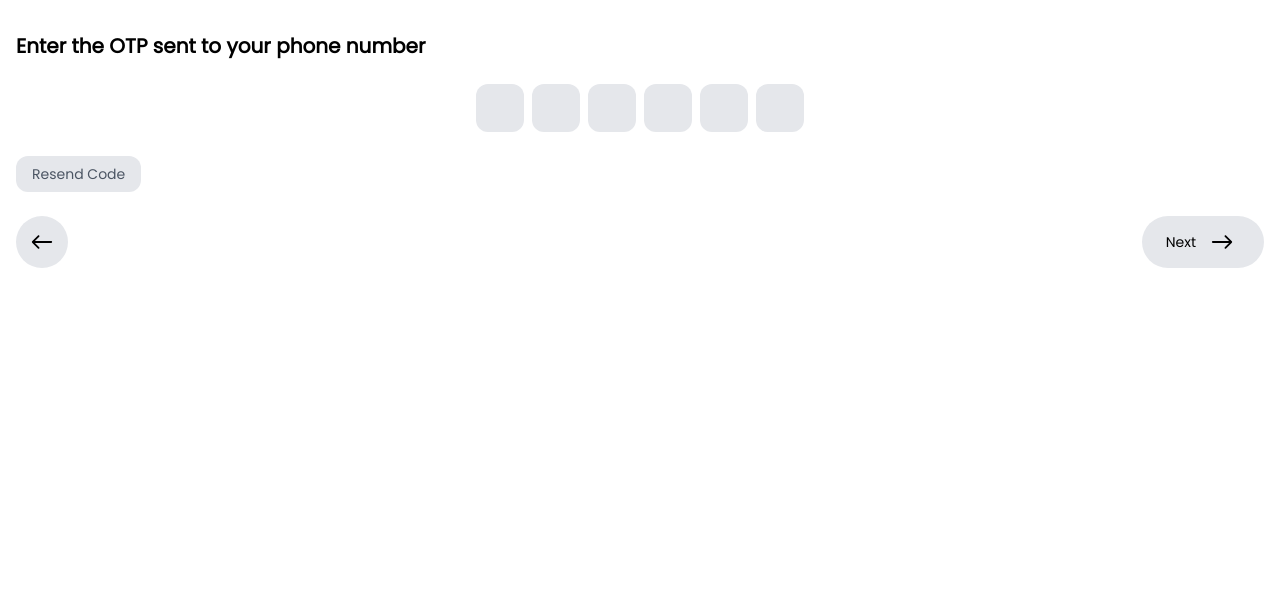
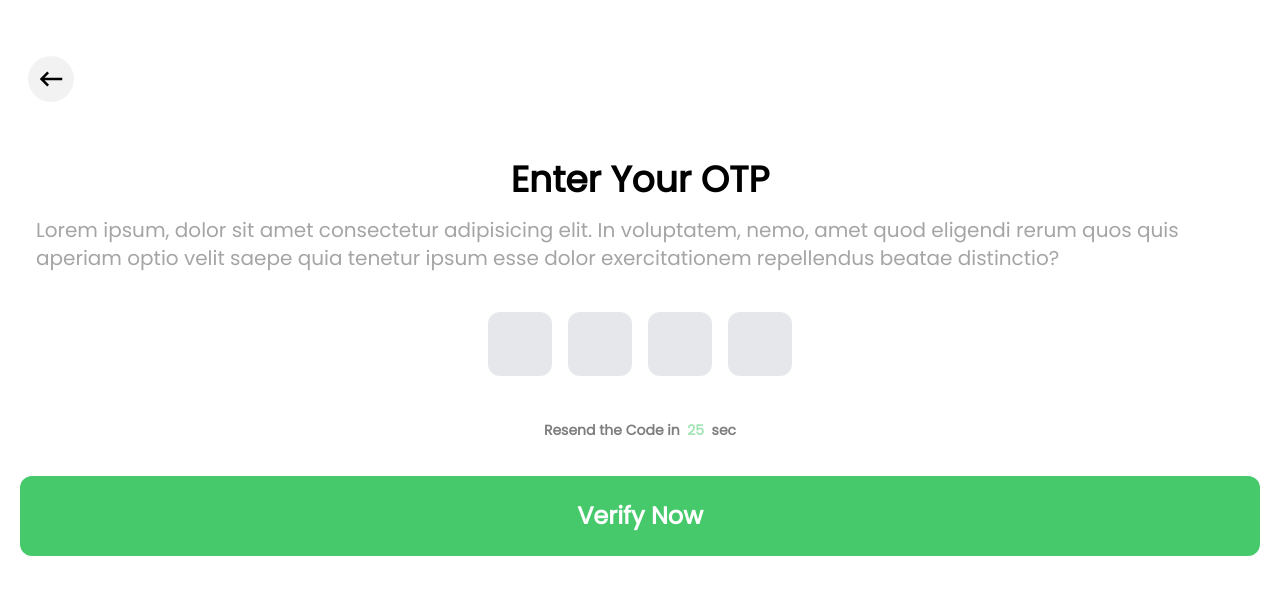
Before and after one commit to AdharBattulwar/Relyft, a React (Vite) app in the folder Frontend/: page /otp in a window 1280 px wide. Shown: the top 594 px of the page. Built offline with nearby package versions, Linux system fonts and the light colour scheme.

Commit message:
Refactor routing and components, remove Login and UserDetails components Added -Otp Verification

```diff
--- a/Frontend/src/App.tsx
+++ b/Frontend/src/App.tsx
@@ -1,7 +1,5 @@
 import { Route, Routes } from "react-router-dom";
-import Login from "./components/Login";
 import OtpVerification from "./components/OtpVerification";
-import UserDetails from "./components/UserDetails";
 import Signup from "./components/SignUp";
 import Signin from "./components/SignIn";
 import ForgotPassword from "./components/ForgotPass";
@@ -11,9 +9,7 @@ function App() {
     <>
       <Routes>
         <Route path="/" element={<Signup />} />
-        <Route path="/login" element={<Login />} />
         <Route path="/otp" element={<OtpVerification />} />
-        <Route path="/userDetails" element={<UserDetails />} />
         <Route path="/signup" element={<Signup />} />
         <Route path="/signin" element={<Signin />} />
         <Route path="/forgot" element={<ForgotPassword />} />
--- a/Frontend/src/components/Login/index.tsx
+++ /dev/null
@@ -1,73 +0,0 @@
-import React from "react";
-import { FaApple, FaFacebook } from "react-icons/fa";
-import { FcGoogle } from "react-icons/fc";
-import { Input } from "../ui/input";
-import { Button } from "../ui/button";
-import { Link } from "react-router-dom";
-
-type Props = object;
-
-const Login: React.FC<Props> = () => {
-
-  return (
-    <div className="h-screen w-full pt-8 p-4 flex flex-col justify-between">
-      <div className="">
-        <div className="flex flex-col gap-4 items-start justify-center">
-          <div className="font-medium text-xl ">
-            What's your phone no. or Email ?
-          </div>
-          <div className="w-full flex gap-2 items-center justify-center">
-            <div className="w-1/4 p-3 rounded-xl bg-gray-200 flex items-center justify-center">
-              .
-            </div>
-            <div className="w-3/4 p-2 rounded-xl bg-gray-200 flex items-center justify-center">
-              <Input className="border-none text-lg"></Input>
-            </div>
-          </div>
-          <div className="w-full">
-            <Link to="/otp">
-              <Button className="w-full p-3 rounded-xl bg-black text-white">
-                Continue
-              </Button>
-            </Link>
-          </div>
-        </div>
-        <div className="my-4 flex items-center justify-center">
-          <div className="h-0 w-full border flex items-center justify-center border-gray-400"></div>
-          <span className="px-3">or</span>
-          <div className="h-0 w-full border flex items-center justify-center border-gray-400"></div>
-        </div>
-        <div className="w-full h-auto flex flex-col gap-2">
-          <div className="w-full rounded-xl bg-gray-200 flex items-center justify-center">
-            <Button className="w-full gap-3 p-4 text-lg flex items-center justify-center">
-              <FcGoogle className="text-xl" /> Continue with Google
-            </Button>
-          </div>
-          <div className="w-full rounded-xl bg-gray-200 flex items-center justify-center">
-            <Button className="w-full gap-3 p-4 text-lg flex items-center justify-center">
-              <FaApple className="text-xl" /> Continue with Apple
-            </Button>
-          </div>
-          <div className="w-full rounded-xl bg-gray-200 flex items-center justify-center">
-            <Button className="w-full gap-3 p-4 text-lg flex items-center justify-center">
-              <FaFacebook className="text-xl text-blue-500" /> Continue with
-              Facebook
-            </Button>
-          </div>
-          <div className="text-sm line-clamp-3 my-2">
-            Lorem, ipsum dolor sit amet consectetur adipisicing elit. Quod
-            cumque esse corrupti. Atque, quam voluptatum? Ex fuga placeat quidem
-            nihil eos aperiam debitis omnis iure, tempora unde quia soluta
-            officiis.
-          </div>
-        </div>
-      </div>
-      <div className="line-clamp-2 text-sm">
-        Lorem ipsum dolor, sit amet consectetur adipisicing elit. Eos doloribus
-        exercitationem facere cum, velit, nostrum fuga harum omnis modi alias
-      </div>
-    </div>
-  );
-};
-
-export default Login;
--- a/Frontend/src/components/OtpVerification/index.tsx
+++ b/Frontend/src/components/OtpVerification/index.tsx
@@ -1,86 +1,87 @@
 import React, { useEffect, useState } from "react";
 import { InputOTP, InputOTPGroup, InputOTPSlot } from "../ui/input-otp";
-import { IoIosArrowRoundBack, IoIosArrowRoundForward } from "react-icons/io";
 import { Button } from "../ui/button";
 import { RolePopup } from "../Popups/otpPopup";
 import { Link } from "react-router-dom";
+import { MdKeyboardBackspace } from "react-icons/md";
 
 type Props = object;
 
 const OtpVerification: React.FC<Props> = () => {
-  const [time, setTime] = useState(true);
+  const [seconds, setSeconds] = useState(30);
 
   useEffect(() => {
-    const timer = setTimeout(() => {
-      setTime(false);
-    }, 5000);
-    return () => clearTimeout(timer);
-  }, []);
+    if (seconds > 0) {
+      const timer = setInterval(() => {
+        setSeconds((prevSeconds) => prevSeconds - 1);
+      }, 1000);
+      return () => clearInterval(timer); // Clean up the interval on component unmount
+    }
+  }, [seconds]);
 
   return (
-    <div className="h-screen w-full pt-8 p-4 flex flex-col justify-between">
-      <div className="w-full gap-6 flex flex-col">
-        <div className="text-xl font-semibold ">
-          Enter the OTP sent to your phone number
+    <div className="px-5 py-6 flex flex-col gap-10 h-screen w-screen">
+      {/* TODO: Setlink */}
+      <Link to={"/forgot"}>
+        <div className="absolute top-14 left-7">
+          <Button className="p-2 rounded-full bg-[#F2F2F2]">
+            <MdKeyboardBackspace className="text-3xl " />
+          </Button>
         </div>
-        <div className="flex justify-center items-center">
-          <InputOTP maxLength={6}>
-            <InputOTPGroup className="rounded-xl gap-2 ">
+      </Link>
+      <div className="flex flex-col justify-center gap-4 items-center mt-24">
+        <div className="text-4xl font-bold">Enter Your OTP</div>
+        <div className="line-clamp-2 px-4 text-xl text-[#A5A5A5] ">
+          Lorem ipsum, dolor sit amet consectetur adipisicing elit. In
+          voluptatem, nemo, amet quod eligendi rerum quos quis aperiam optio
+          velit saepe quia tenetur ipsum esse dolor exercitationem repellendus
+          beatae distinctio?
+        </div>
+      </div>
+      <div className="flex flex-col gap-3">
+        <div className="flex items-center justify-center flex-col gap-4">
+          <InputOTP maxLength={4}>
+            <InputOTPGroup className="rounded-xl gap-4 ">
               <InputOTPSlot
-                className="border-none bg-gray-200 rounded-xl"
+                className="size-16 border-none bg-gray-200 rounded-xl"
                 index={0}
               />
               <InputOTPSlot
-                className="border-none bg-gray-200 rounded-xl"
+                className="size-16 border-none bg-gray-200 rounded-xl"
                 index={1}
               />
               <InputOTPSlot
-                className="border-none bg-gray-200 rounded-xl"
+                className="size-16 border-none bg-gray-200 rounded-xl"
                 index={2}
               />
               <InputOTPSlot
-                className="border-none bg-gray-200 rounded-xl"
+                className="size-16 border-none bg-gray-200 rounded-xl"
                 index={3}
-              />
-              <InputOTPSlot
-                className="border-none bg-gray-200 rounded-xl"
-                index={4}
-              />
-              <InputOTPSlot
-                className="border-none bg-gray-200 rounded-xl"
-                index={5}
               />
             </InputOTPGroup>
           </InputOTP>
         </div>
-        {time ? (
+        <div className="flex items-center justify-center mt-6">
+          {seconds ? (
             <Button
-            className="flex w-fit p-2 rounded-xl text-gray-600 font-semibold px-4 bg-gray-200"
+              className="flex items-center justify-center w-fit p-2 font-semibold px-4"
               disabled={true}
-            onClick={() => setTime(false)}
             >
-            I havent Recieved the Code {time}
+              Resend the Code in <div className="text-myGreen">&nbsp; {seconds} &nbsp;</div> sec
             </Button>
           ) : (
             <Button
-            className="flex w-fit p-2 rounded-xl text-gray-600 font-semibold px-4 bg-gray-200"
+              className="flex w-fit items-center justify-center p-2 font-semibold px-4 "
               disabled={false}
             >
-            <RolePopup />
+              <RolePopup/>
             </Button>
           )}
-
-        <div className="w-full flex justify-between">
-          <Link to="/login">
-            <Button className="flex w-fit p-2 rounded-full text-4xl font-semibold bg-gray-200">
-              <IoIosArrowRoundBack />
+        </div>
+        <div className="flex mt-4">
+          <Button className="bg-[#46C96B] text-2xl w-full text-white font-semibold rounded-xl py-6 ">
+            Verify Now
           </Button>
-          </Link>
-          <Link to="/userDetails">
-            <Button className="flex w-fit p-2 px-6 rounded-full gap-2 justify-between items-center bg-gray-200">
-              Next <IoIosArrowRoundForward className="text-4xl font-semibold" />
-            </Button>
-          </Link>
         </div>
       </div>
     </div>
--- a/Frontend/src/components/UserDetails/index.tsx
+++ /dev/null
@@ -1,34 +0,0 @@
-import React from "react";
-import { Input } from "../ui/input";
-
-type Props = object;
-
-const UserDetails: React.FC<Props> = () => {
-  return (
-    <div className="h-screen w-full pt-8 p-4 flex flex-col">
-      <div className="text-xl font-semibold">User Details</div>
-      <div className="w-full">
-        <div className="w-full flex flex-col gap-4 items-start justify-center">
-          <div className="w-full flex flex-col gap-2 ">
-            <span className="text-xl font-semibold ">Username</span>
-            <Input className="border-none rounded-xl flex items-center justify-center bg-gray-200 p-3 w-full"></Input>
-          </div>
-          <div className="w-full">
-            <span>Email</span>
-            <Input className="border-none bg-gray-200 p-3 w-full"></Input>
-          </div>
-          <div className="w-full">
-            <span>Password</span>
-            <Input className="border-none bg-gray-200 p-3 w-full"></Input>
-          </div>
-          <div className="w-full">
-            <span>Confirm Password</span>
-            <Input className="border-none bg-gray-200 p-3 w-full"></Input>
-          </div>
-        </div>
-      </div>
-    </div>
-  );
-};
-
-export default UserDetails;
```
Lines whose indentation alone changed are shown as unchanged.
